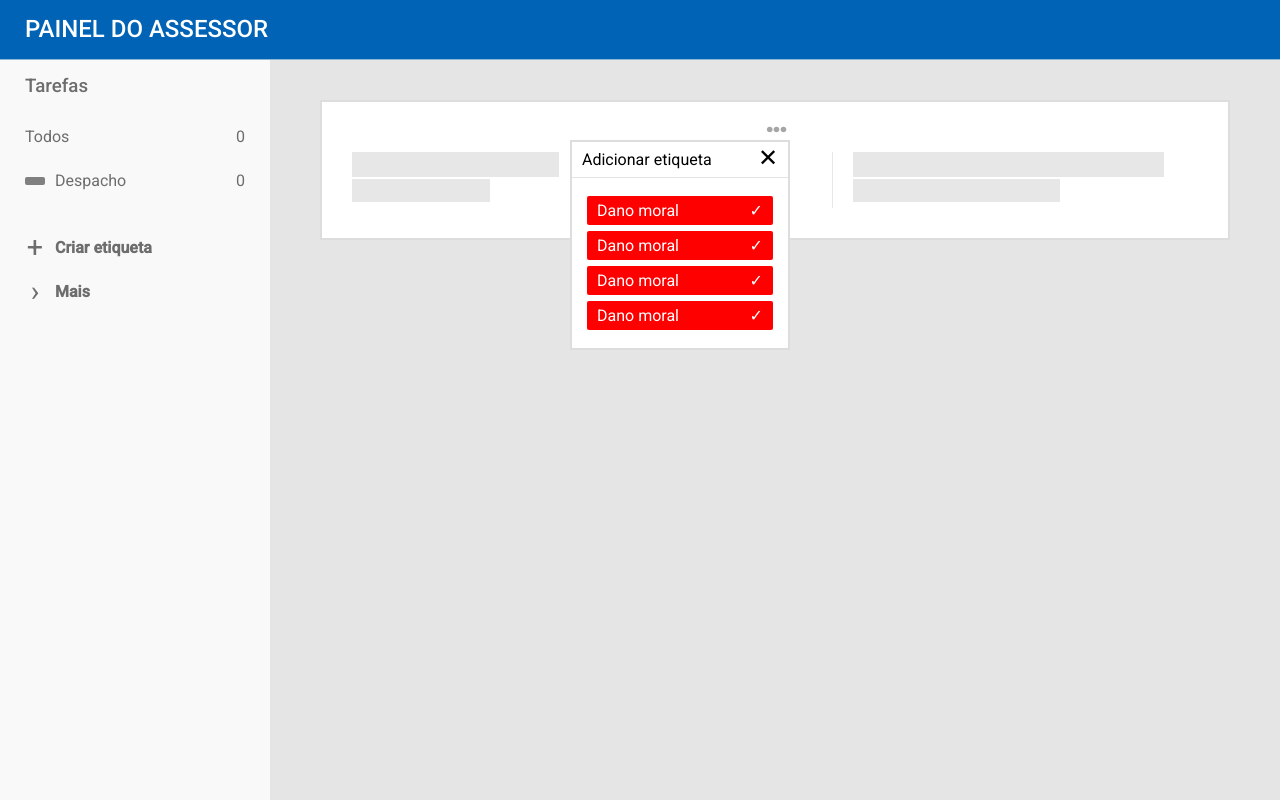
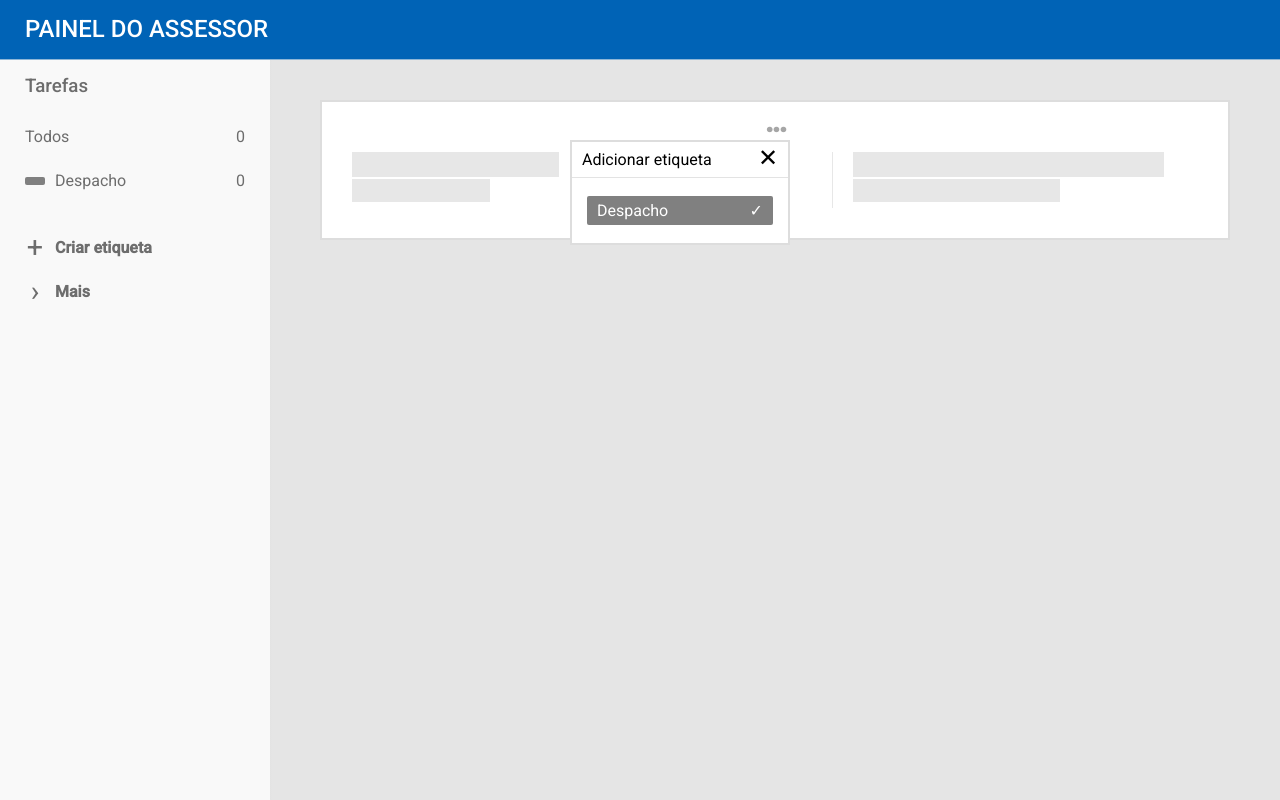
Before and after one commit to ericp3reira/softplan-mock-test, a React (Create React App) app: page / in a window 1280 px wide. Built offline with nearby package versions, Linux system fonts and the light colour scheme.

Commit message:
Create labels logic

```diff
--- a/src/App.jsx
+++ b/src/App.jsx
@@ -6,7 +6,27 @@ import Sidebar from './components/Sidebar';
 import Content from './components/Content';
 
 class App extends Component {
+  constructor() {
+    super();
+    this.state = {
+      labels: [
+        {
+          name: 'Despacho',
+          color: '#808080',
+          counter: 0
+        }
+      ]
+    };
+    this.createLabel = this.createLabel.bind(this);
+  }
+
+  createLabel(label) {
+    this.state.labels.push(label)
+    this.forceUpdate();
+  }
+
   render() {
+    const labels = this.state.labels;
     return (
       <div className="App">
         <header className="App-header">
@@ -14,10 +34,10 @@ class App extends Component {
         </header>
         <div className="App-content">
           <aside className="App-sidebar">
-            <Sidebar></Sidebar>
+            <Sidebar createLabel={this.createLabel} labels={labels}></Sidebar>
           </aside>
           <main className="App-main">
-            <Content></Content>
+            <Content labels={labels}></Content>
           </main>
         </div>
       </div>
--- a/src/components/Content.jsx
+++ b/src/components/Content.jsx
@@ -2,8 +2,11 @@ import React, { Component } from 'react';
 import './Content.css';
 
 class Content extends Component {
-  constructor() {
+  constructor(props) {
     super();
+    this.state = {
+      labels: props.labels || []
+    };
   }
 
   handleAddLabelIconClick(event) {
@@ -11,6 +14,14 @@ class Content extends Component {
   }
 
   render() {
+    const availableLabels = this.state.labels.map((label, index) => {
+      return (
+        <li key={index} className="Card-label-to-add" style={{backgroundColor: label.color}}>
+          {label.name}<span>&#10003;</span>
+        </li>
+      );
+    });
+
     return (
       <div className="Content-container">
         <div className="Card">
@@ -23,20 +34,9 @@ class Content extends Component {
                 Adicionar etiqueta
                 <span className="Card-close-add-label-modal">&#10005;</span>
               </header>
-              <div className="Card-available-labels">
-                <div className="Card-label-to-add">
-                  Dano moral<span>&#10003;</span>
-                </div>
-                <div className="Card-label-to-add">
-                  Dano moral<span>&#10003;</span>
-                </div>
-                <div className="Card-label-to-add">
-                  Dano moral<span>&#10003;</span>
-                </div>
-                <div className="Card-label-to-add">
-                  Dano moral<span>&#10003;</span>
-                </div>
-              </div>
+              <ul className="Card-available-labels">
+                {availableLabels}
+              </ul>
             </div>
           </div>
           <div className="Card-content">
--- a/src/components/Sidebar.jsx
+++ b/src/components/Sidebar.jsx
@@ -2,18 +2,12 @@ import React, { Component } from 'react';
 import './Sidebar.css';
 
 class Sidebar extends Component {
-  constructor() {
+  constructor(props) {
     super();
     this.state = {
       showInput: false,
       showMore: false,
-      labels: [
-        {
-          name: 'Despacho',
-          color: '#808080',
-          counter: 0
-        }
-      ]
+      labels: props.labels || []
     };
     this.newLabelInput = React.createRef();
     this.handleSubmit = this.handleSubmit.bind(this);
@@ -33,12 +27,10 @@ class Sidebar extends Component {
 
     const label = event.target['0'].value;
 
-    this.setState({
-      labels: [...this.state.labels, {
-        name: label,
-        color: randomColor(),
-        counter: 0
-      }]
+    this.props.createLabel({
+      name: label,
+      color: randomColor(),
+      counter: 0
     });
 
     event.target['0'].value = '';
@@ -92,7 +84,7 @@ class Sidebar extends Component {
             </li>
           </ul>
           <button className="Sidebar-list-item Sidebar-button" onClick={this.toggleNewLabel}>
-            <span className={this.state.showInput ? 'rotated' : null}>&#43;</span>Criar etiqueta
+            <span>&#43;</span>Criar etiqueta
           </button>
           <button className="Sidebar-list-item Sidebar-button" onClick={this.toggleMore}>
             <span className={this.state.showMore ? 'rotated' : null}>&#8250;</span>Mais
```
